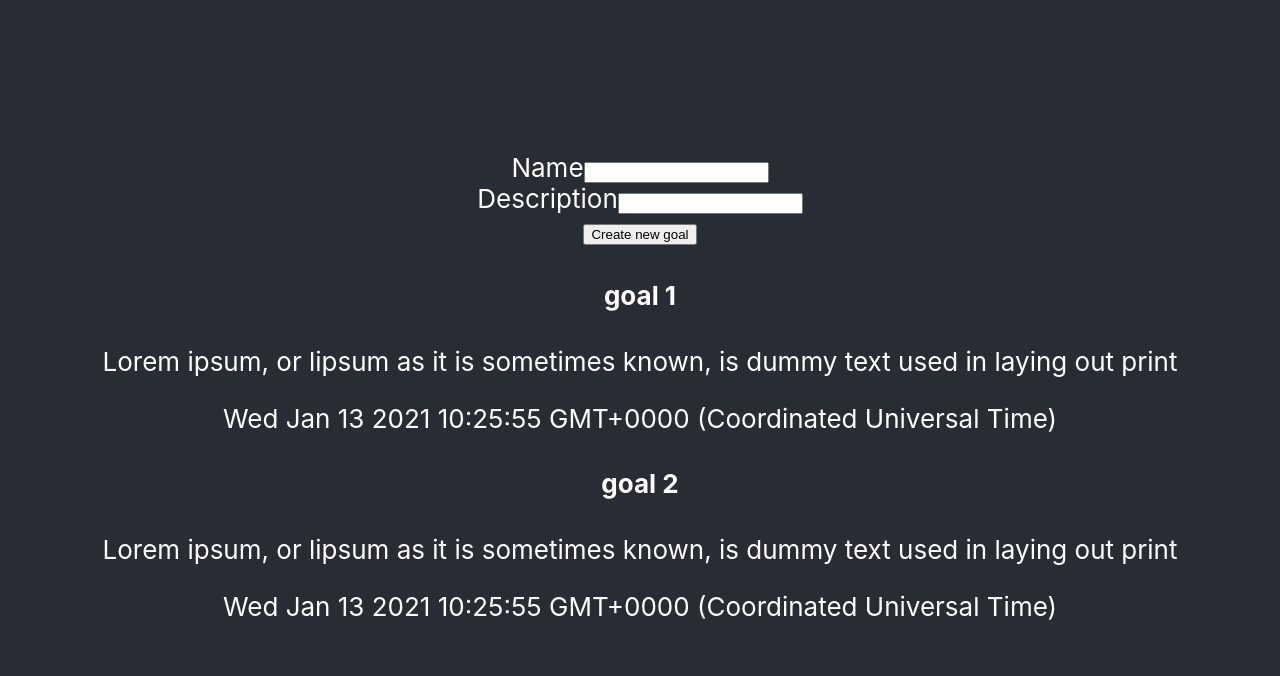
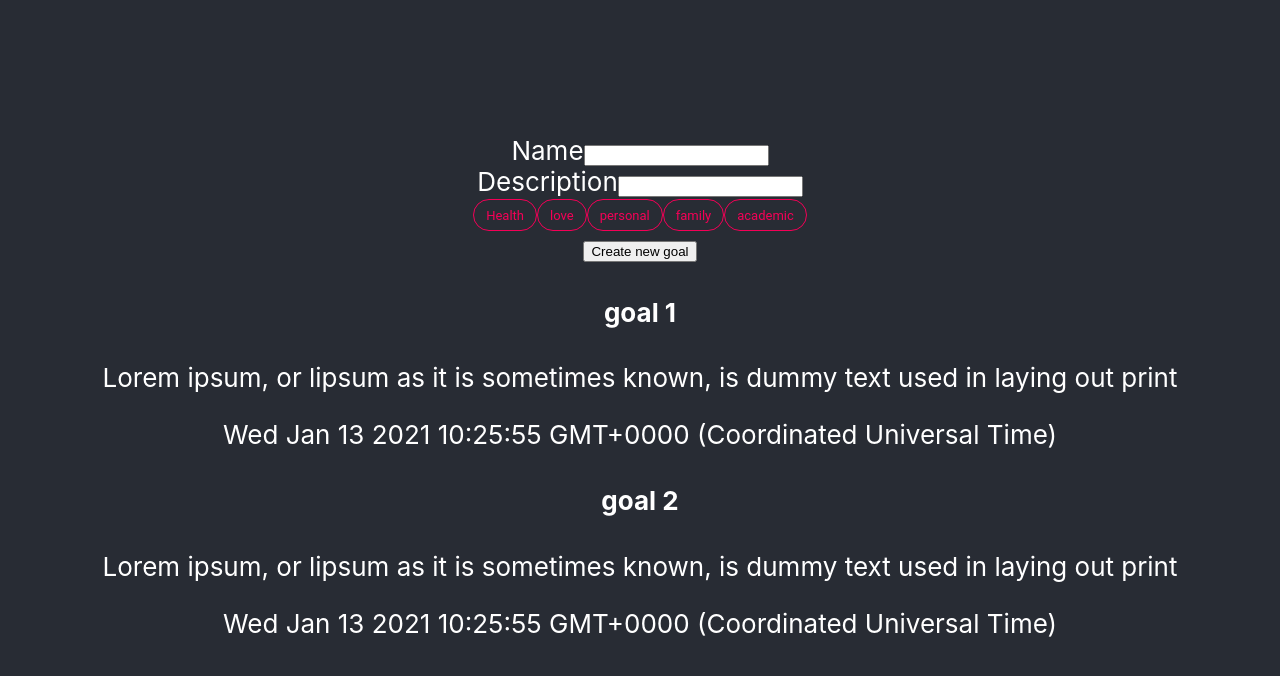
Before and after one commit to BhavyaCodes/get-it-done, a React (Create React App) app: page / in a window 1280 px wide. Shown: the top 676 px of the page. Built offline with nearby package versions, Linux system fonts and the light colour scheme.

Commit message:
create HashTagSelector component

```diff
--- a/package.json
+++ b/package.json
@@ -3,6 +3,7 @@
   "version": "0.1.0",
   "private": true,
   "dependencies": {
+    "@material-ui/core": "^4.11.2",
     "@testing-library/jest-dom": "^5.11.8",
     "@testing-library/react": "^11.2.3",
     "@testing-library/user-event": "^12.6.0",
--- a/src/App.js
+++ b/src/App.js
@@ -7,6 +7,13 @@ import NewGoalForm from "./components/NewGoalForm";
 import "./App.css";
 
 function App() {
+  const [globalHashTags, setGlobalHashTags] = useLocalStorageState("hashtags", [
+    "Health",
+    "love",
+    "personal",
+    "family",
+    "academic",
+  ]);
   const [goals, setGoals] = useLocalStorageState("goals", [
     {
       _id: uuidv4(),
@@ -26,7 +33,7 @@ function App() {
   return (
     <div className="App">
       <header className="App-header">
-        <NewGoalForm setGoals={setGoals} />
+        <NewGoalForm setGoals={setGoals} globalHashTags={globalHashTags} />
         <DisplayGoals goals={goals} setGoals={setGoals} />
       </header>
     </div>
--- a/src/components/DisplayGoals.jsx
+++ b/src/components/DisplayGoals.jsx
@@ -11,7 +11,6 @@ function DisplayGoals({ goals }) {
     ));
   };
 
-  console.log(goals);
   return <div>{renderGoals()}</div>;
 }
 
--- /dev/null
+++ b/src/components/HashTagSelector.jsx
@@ -0,0 +1,45 @@
+import React from "react";
+import Chip from "@material-ui/core/Chip";
+
+function HashTagSelector({ hashTags, setHashTags, globalHashTags }) {
+  const handleAddHashTag = (hashTag) => {
+    console.log(hashTag);
+    setHashTags((prevHashTags) => [...prevHashTags, hashTag]);
+  };
+  const handleRemoveHashTag = (hashTag) => {
+    setHashTags((prevHashTags) => {
+      return prevHashTags.filter((prevHashTag) => hashTag !== prevHashTag);
+    });
+  };
+
+  return (
+    <div>
+      {globalHashTags.map((hashTag) =>
+        hashTags.includes(hashTag) ? (
+          <Chip
+            key={hashTag}
+            color="secondary"
+            label={hashTag}
+            clickable
+            onClick={() => {
+              handleRemoveHashTag(hashTag);
+            }}
+          />
+        ) : (
+          <Chip
+            key={hashTag}
+            color="secondary"
+            label={hashTag}
+            clickable
+            onClick={() => {
+              handleAddHashTag(hashTag);
+            }}
+            variant="outlined"
+          />
+        )
+      )}
+    </div>
+  );
+}
+
+export default HashTagSelector;
--- a/src/components/NewGoalForm.jsx
+++ b/src/components/NewGoalForm.jsx
@@ -1,9 +1,12 @@
+import { useState } from "react";
 import { v4 as uuidv4 } from "uuid";
 import useInputState from "../hooks/useInputState";
+import HashTagSelector from "./HashTagSelector";
 
-function NewGoalForm({ setGoals }) {
+function NewGoalForm({ setGoals, globalHashTags }) {
   const [name, setName, resetName] = useInputState("");
   const [desc, setDesc, resetDesc] = useInputState("");
+  const [hashTags, setHashTags] = useState([]);
   // time added assumed new Date() for now
 
   const resetForm = () => {
@@ -18,6 +21,7 @@ function NewGoalForm({ setGoals }) {
       name,
       description: desc,
       timeAdded: new Date(),
+      hashTags,
     };
     setGoals((prevGoals) => {
       return [...prevGoals, newGoal];
@@ -33,6 +37,11 @@ function NewGoalForm({ setGoals }) {
       <label>Description</label>
       <input value={desc} onChange={setDesc} />
       <br />
+      <HashTagSelector
+        hashTags={hashTags}
+        setHashTags={setHashTags}
+        globalHashTags={globalHashTags}
+      />
       <button type="submit">Create new goal</button>
     </form>
   );
@@ -42,4 +51,3 @@ export default NewGoalForm;
 
 // To Do - update Form with proper Goal structure
 // Validate Form
-// add uuid to goal
```
Also changed, not shown: 1 other file (tests, documents, lock files or other folders).
